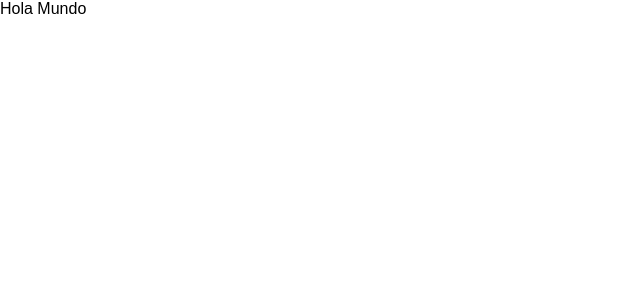
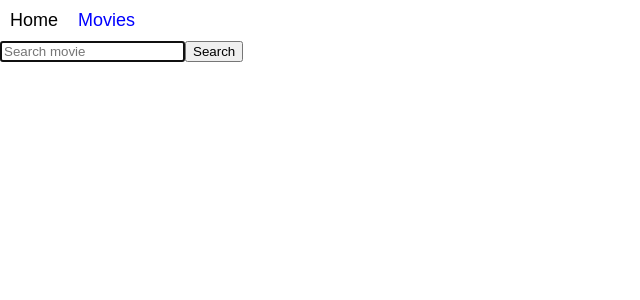
Before and after one commit to andysmokk/goit-react-hw-04-movies, a React (Create React App) app: page /movies in a window 1280 px wide. Shown: the top 300 px of the page, without its empty margins (0-640 px from the left). Built offline with nearby package versions, Linux system fonts and the light colour scheme.

Commit message:
added two pages Home and Movies

```diff
--- a/package.json
+++ b/package.json
@@ -12,6 +12,7 @@
     "prop-types": "^15.7.2",
     "react": "^17.0.2",
     "react-dom": "^17.0.2",
+    "react-router-dom": "^5.3.0",
     "react-scripts": "4.0.3",
     "shortid": "^2.2.16",
     "web-vitals": "^1.1.2"
--- a/src/App.js
+++ b/src/App.js
@@ -1,7 +1,23 @@
 // import './App.css';
+import { Route } from 'react-router';
+import Navigation from './components/Navigation/Navigation.jsx';
+import { HomePage } from './components/HomePage/HomePage';
+import { MoviesPage } from './components/MoviesPage/MoviesPage';
 
 function App() {
-  return <div>Hola Mundo</div>;
+  return (
+    <>
+      <Navigation />
+
+      <Route exact path="/">
+        <HomePage />
+      </Route>
+
+      <Route path="/movies">
+        <MoviesPage />
+      </Route>
+    </>
+  );
 }
 
 export default App;
--- a/src/components/HomePage/HomePage.jsx
+++ b/src/components/HomePage/HomePage.jsx
@@ -0,0 +1,25 @@
+import { useState, useEffect } from 'react';
+import moviesAPI from '../../services/moviesApi';
+
+export function HomePage() {
+  const [movies, setMovies] = useState([]);
+
+  useEffect(() => {
+    moviesAPI.fetchTrendingMovies().then(movies => setMovies(movies.results));
+  }, []);
+
+  console.log(movies);
+
+  return (
+    <>
+      <h1>Trending today</h1>
+      <ul>
+        {movies.map(movie => (
+          <li>
+            <a href="/">{movie.title}</a>
+          </li>
+        ))}
+      </ul>
+    </>
+  );
+}
--- a/src/components/MoviesPage/MoviesPage.jsx
+++ b/src/components/MoviesPage/MoviesPage.jsx
@@ -0,0 +1,26 @@
+import { useState } from 'react';
+import s from './MoviesPage.module.css';
+
+export function MoviesPage() {
+  const [movieName, setMovieName] = useState('');
+  return (
+    <>
+      <form className={s.form} onSubmit>
+        <button type="submit" className>
+          <span className>Search</span>
+        </button>
+
+        <input
+          name=""
+          value={movieName}
+          className
+          type="text"
+          autoComplete="off"
+          autoFocus
+          placeholder="Search movie"
+          onChange
+        />
+      </form>
+    </>
+  );
+}
--- /dev/null
+++ b/src/components/MoviesPage/MoviesPage.module.css
@@ -0,0 +1,5 @@
+.form {
+  display: flex;
+  flex-direction: row-reverse;
+  justify-content: start;
+}
--- /dev/null
+++ b/src/components/Navigation/Navigation.jsx
@@ -0,0 +1,15 @@
+import { NavLink } from 'react-router-dom';
+import s from './Navigation.module.css';
+
+const Navigation = () => (
+  <nav>
+    <NavLink exact to="/" className={s.link} activeClassName={s.activeLink}>
+      Home
+    </NavLink>
+    <NavLink to="/movies" className={s.link} activeClassName={s.activeLink}>
+      Movies
+    </NavLink>
+  </nav>
+);
+
+export default Navigation;
--- /dev/null
+++ b/src/components/Navigation/Navigation.module.css
@@ -0,0 +1,13 @@
+.link {
+  display: inline-block;
+  text-decoration: none;
+  padding: 10px;
+  font-weight: normal;
+  color: black;
+  font-size: 18px;
+}
+
+.activeLink {
+  composes: link;
+  color: blue;
+}
--- a/src/index.css
+++ b/src/index.css
@@ -9,13 +9,13 @@ html {
 }
 
 ul {
-  padding-left: 0;
+  /* padding-left: 0; */
   margin: 0;
 }
 
-li {
+/* li {
   list-style: none;
-}
+} */
 
 h1,
 h2,
--- a/src/index.js
+++ b/src/index.js
@@ -1,11 +1,14 @@
-import React from "react";
-import ReactDOM from "react-dom";
-import "./index.css";
-import App from "./App";
+import React from 'react';
+import ReactDOM from 'react-dom';
+import { BrowserRouter } from 'react-router-dom';
+import './index.css';
+import App from './App';
 
 ReactDOM.render(
   <React.StrictMode>
-    <App />
+    <BrowserRouter>
+      <App />
+    </BrowserRouter>
   </React.StrictMode>,
-  document.getElementById("root")
+  document.getElementById('root'),
 );
--- /dev/null
+++ b/src/services/moviesApi.js
@@ -0,0 +1,14 @@
+const KEY = '80c40df4ca7e037eb588a248bc1cafa9';
+const BASE_URL = 'https://api.themoviedb.org/3';
+
+function fetchTrendingMovies() {
+  return fetch(`${BASE_URL}/trending/movie/week?api_key=${KEY}`).then(
+    response => response.json(),
+  );
+}
+
+const api = {
+  fetchTrendingMovies,
+};
+
+export default api;
```
Also changed, not shown: 1 other file (tests, documents, lock files or other folders).
